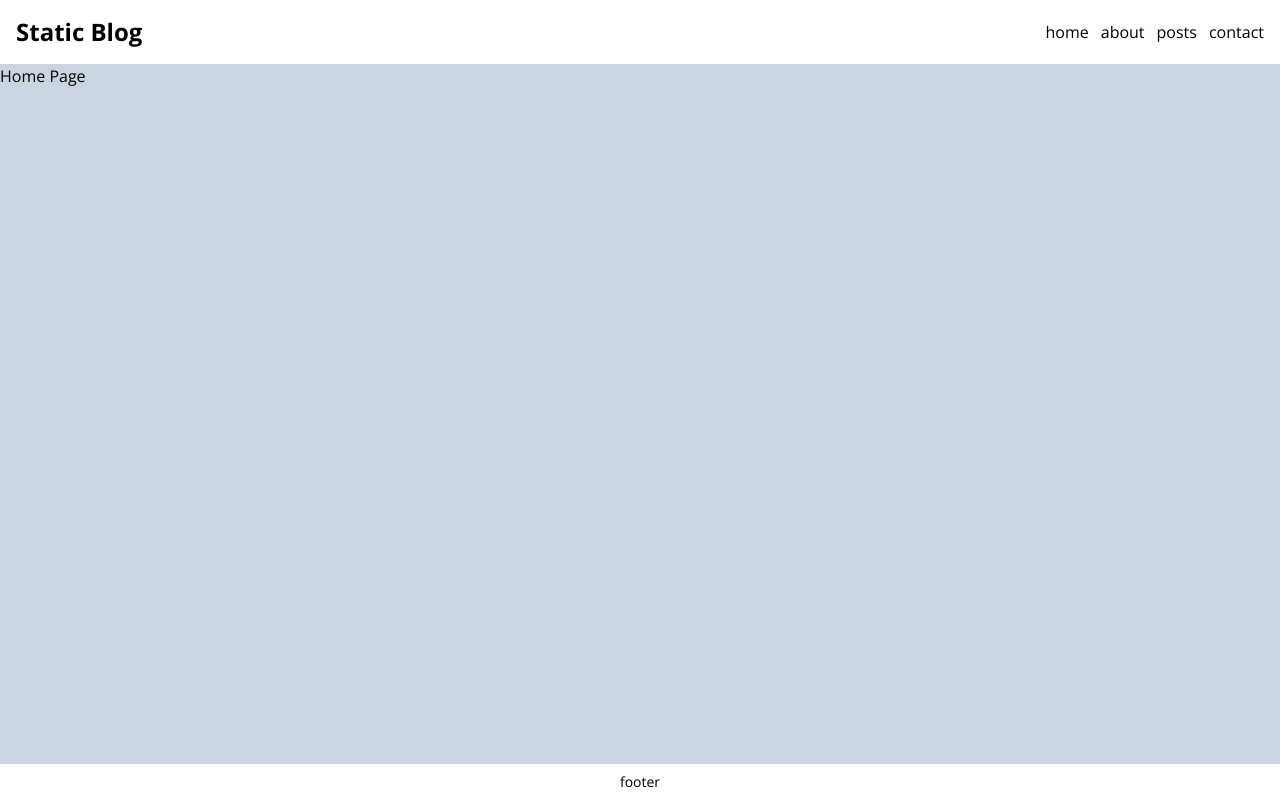
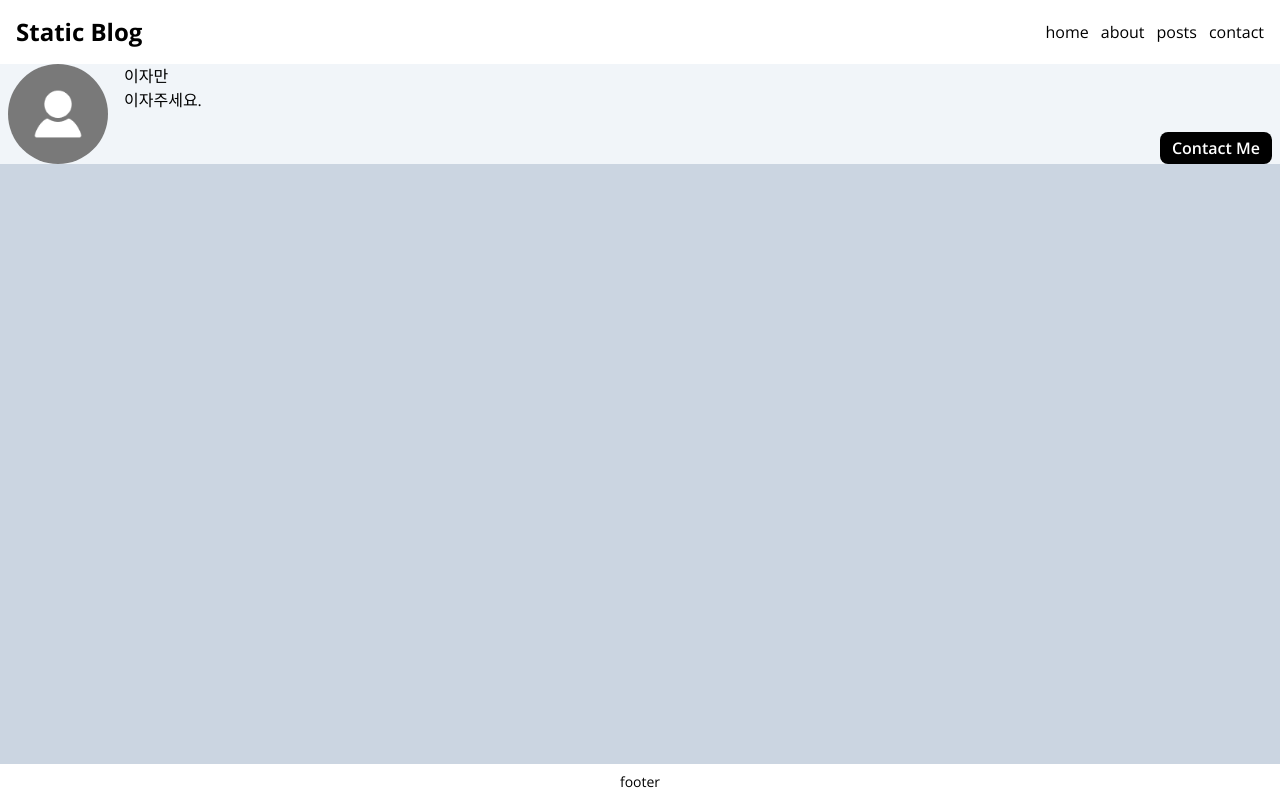
Before and after one commit to ejaman/static-blog, a Next.js app: page / in a window 1280 px wide. Built offline with nearby package versions, Linux system fonts and the light colour scheme.

Commit message:
feat: 프로필 컴포넌트 구현

```diff
--- a/src/app/page.tsx
+++ b/src/app/page.tsx
@@ -1,3 +1,9 @@
+import Profile from "@/components/profile";
+
 export default function Home() {
-  return <section>Home Page</section>;
+  return (
+    <section>
+      <Profile />
+    </section>
+  );
 }
--- /dev/null
+++ b/src/components/profile.tsx
@@ -0,0 +1,33 @@
+import Image from "next/image";
+import Link from "next/link";
+import React from "react";
+import ProfileImg from "../../public/images/profile.png";
+
+export default function Profile() {
+  return (
+    <section className="flex gap-4 px-2 bg-slate-100">
+      <Image
+        className="rounded-full"
+        src={ProfileImg}
+        alt="profile-image"
+        width={100}
+        height={100}
+        layout="fixed"
+        priority // 이 이미지가 가장 먼저 나타나도록 설정
+      />
+      <div className="flex-1 flex flex-col justify-between">
+        <div>
+          <div>이자만</div>
+          <div>이자주세요.</div>
+        </div>
+        <div className="flex justify-end">
+          <Link href="/contact">
+            <button className="bg-black text-white py-1 px-3 rounded-lg font-semibold">
+              Contact Me
+            </button>
+          </Link>
+        </div>
+      </div>
+    </section>
+  );
+}
```
Also changed, not shown: public/images/profile.png (added).
